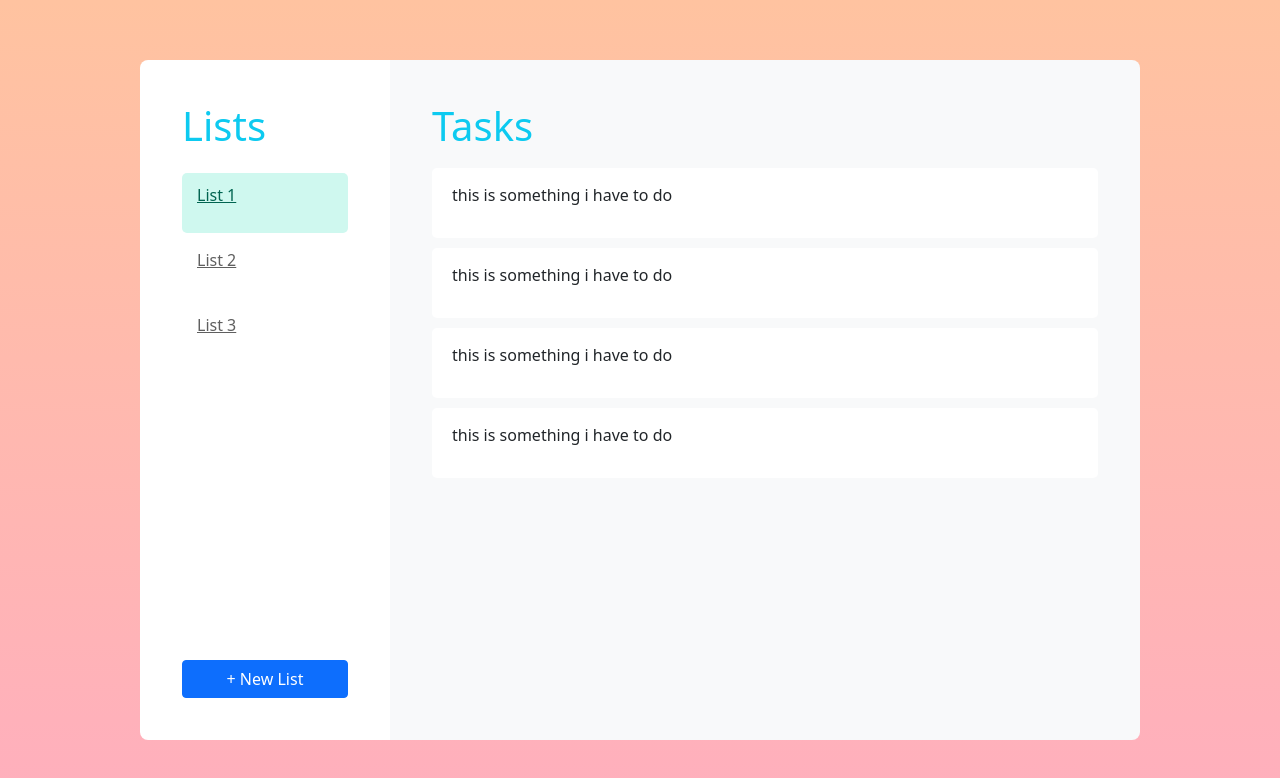
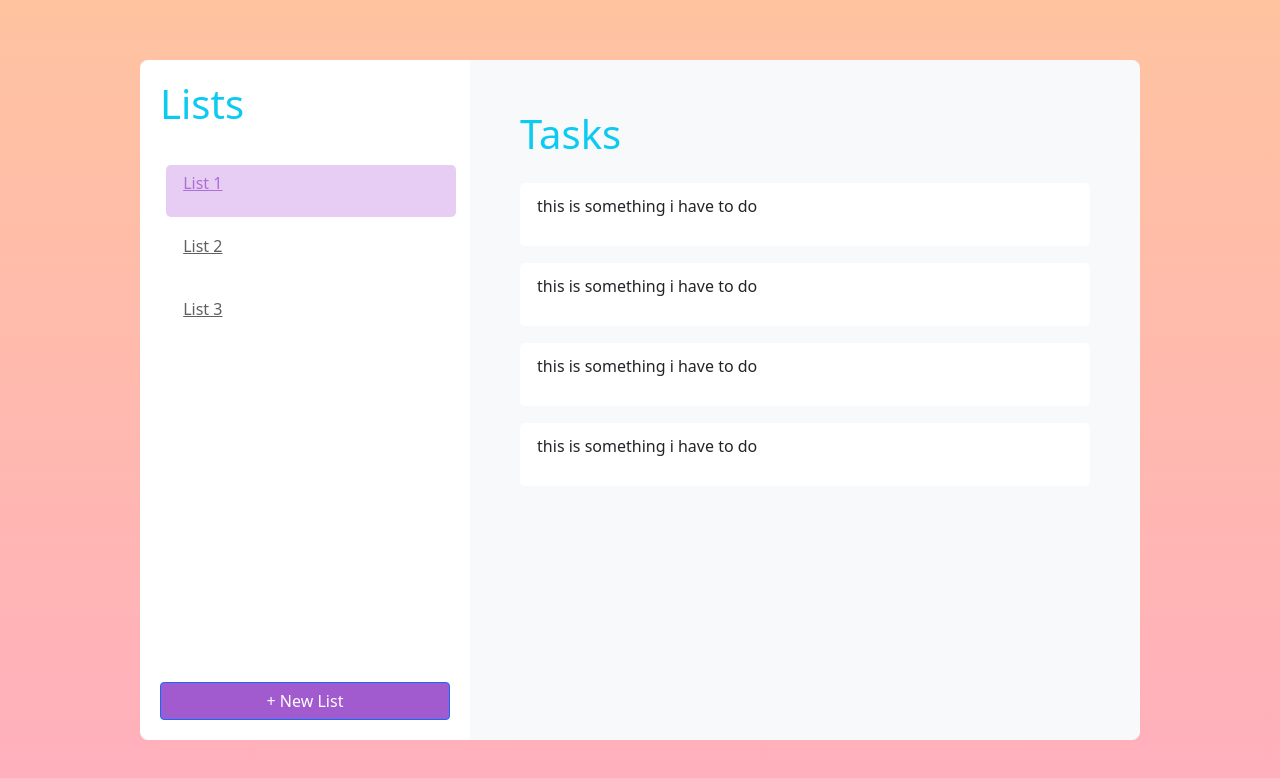
Before and after one commit to SampadSikder/ToDo, an Angular app: page /task-view in a window 1280 px wide. Shown: the top 778 px of the page. Built offline with nearby package versions, Linux system fonts and the light colour scheme.

Commit message:
css changes

```diff
--- a/src/app/pages/task-view/task-view.component.css
+++ b/src/app/pages/task-view/task-view.component.css
@@ -6,6 +6,7 @@
     height: 100vh;
     /* change height to viewport height */
 }
+
 
 .task-manager-container {
     display: flex;
@@ -21,10 +22,10 @@
     display: flex;
     flex-direction: column;
 
-    width: 250px;
+    width: 33%;
     background: white;
 
-    padding: 42px;
+    padding: 2%;
 
     border-top-left-radius: 8px;
     border-bottom-left-radius: 8px;
@@ -35,15 +36,15 @@
     display: flex;
     flex-direction: column;
     flex-grow: 1;
-    padding: 42px;
-    width: 700px;
+    padding: 5%;
+    width: 60%;
     /* increase the width */
     border-top-right-radius: 8px;
     border-bottom-right-radius: 8px;
 }
 
 .task-list-container .top-bar {
-    margin-bottom: 20px;
+    margin-bottom: 3%;
     display: flex;
 }
 
@@ -55,18 +56,23 @@
 .list-menu {
     display: flex;
     flex-direction: column;
-    margin-top: 15px;
+    margin-top: 8%;
     flex-grow: 1;
+    text-align: center;
 }
 
 .list-menu .list-menu-item {
+    text-align: center;
     display: flex;
     align-items: center;
-    padding: 10px 15px;
+    padding: 2%;
     border-radius: 5px;
     width: 100%;
     color: #5f5f5f;
-    margin-bottom: 5px;
+    margin: 2%;
+    padding-left: 6%;
+
+
     cursor: pointer;
 }
 
@@ -75,16 +81,16 @@
 }
 
 .list-menu .list-menu-item.is-active {
-    background-color: #cff8ef;
-    color: rgb(0, 100, 80);
+    background-color: #c27ee465;
+    color: rgb(172, 111, 213);
 }
 
 .task {
     display: flex;
     background: white;
-    padding: 15px 20px;
+    padding: 2% 3%;
     border-radius: 5px;
-    margin-top: 10px;
+    margin-top: 3%;
     align-items: center;
 }
 
@@ -136,3 +142,11 @@
     color: #777;
     text-align: center;
 }
+
+.btn {
+    background-color: rgba(135, 41, 193, 0.77)
+}
+
+h1 {
+    color: rgba(114, 16, 175, 0.77);
+}
```
